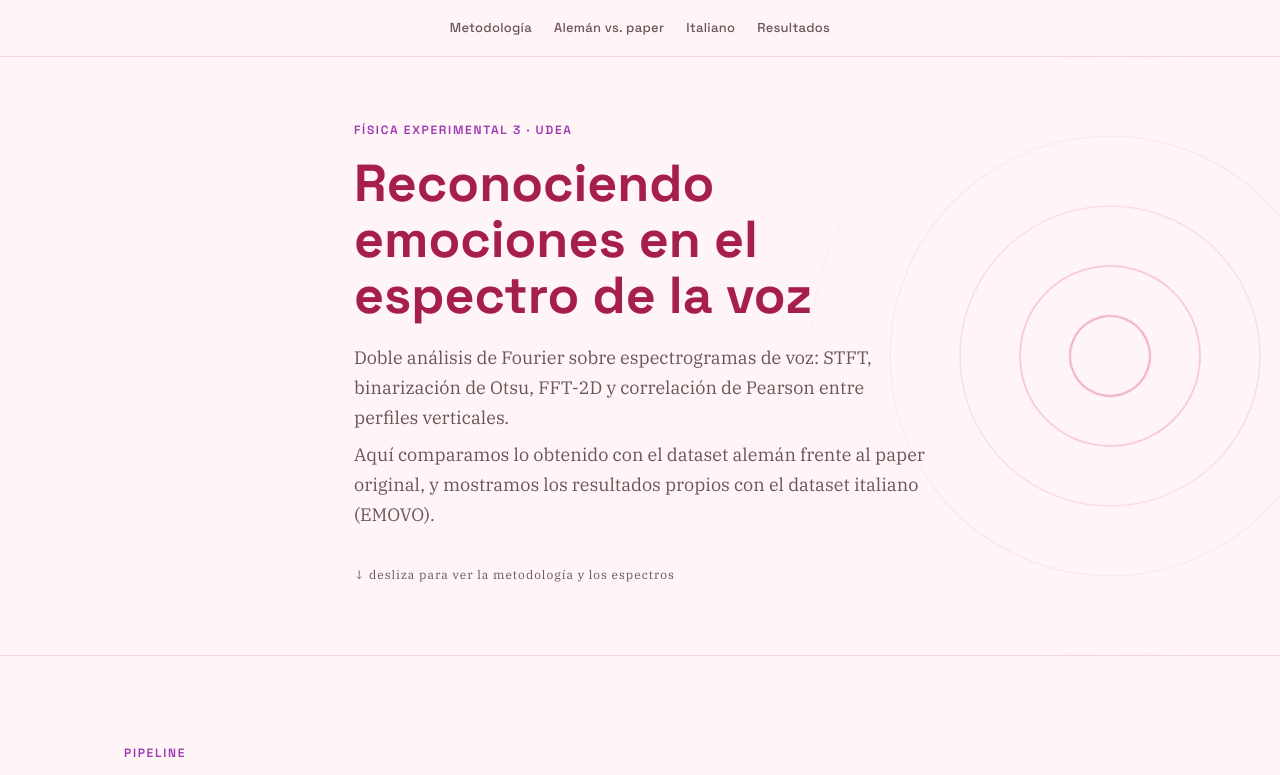
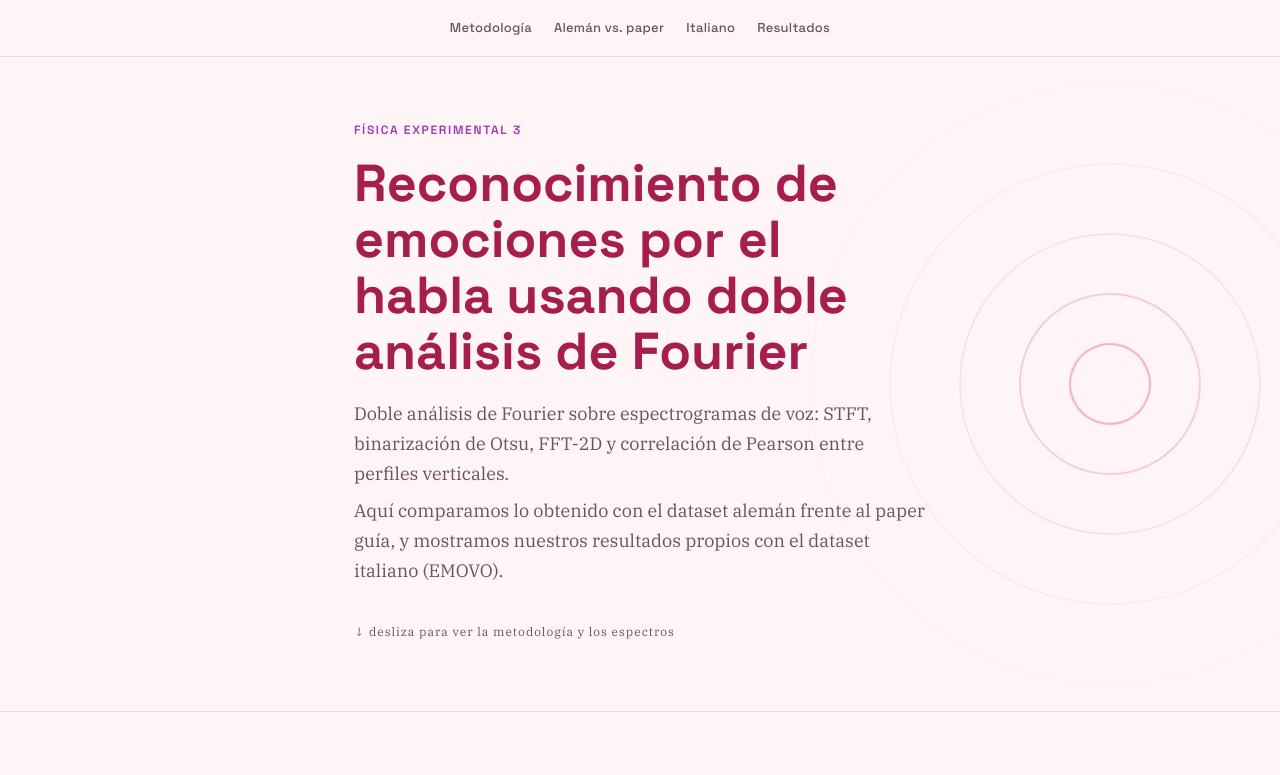
Before and after one commit to anadelrio18/emociones-voz, a plain HTML site: page index.html in a window 1280 px wide. Shown: the top 775 px of the page. Drawn offline with Linux system fonts and the light colour scheme.

Commit message:
Update title and text for emotion recognition project

```diff
--- a/index.html
+++ b/index.html
@@ -3,7 +3,7 @@
 <head>
 <meta charset="UTF-8">
 <meta name="viewport" content="width=device-width, initial-scale=1.0">
-<title>Reconocimiento de emociones en el espectro — doble análisis de Fourier</title>
+<title>Reconocimiento de emociones por el habla usando doble análisis de Fourier</title>
 <link rel="preconnect" href="https://fonts.googleapis.com">
 <link rel="preconnect" href="https://fonts.gstatic.com" crossorigin>
 <link href="https://fonts.googleapis.com/css2?family=Space+Grotesk:wght@400;500;600;700&family=IBM+Plex+Serif:ital,wght@0,400;0,500;1,400&family=JetBrains+Mono:wght@400;500;700&display=swap" rel="stylesheet">
@@ -144,10 +144,10 @@
     </g>
   </svg>
   <div class="wrap hero-inner">
-    <p class="eyebrow">Física Experimental 3 · UdeA</p>
-    <h1>Reconociendo emociones en el espectro de la voz</h1>
+    <p class="eyebrow">Física Experimental 3 </p>
+    <h1>Reconocimiento de emociones por el habla usando doble análisis de Fourier</h1>
     <p class="lede">Doble análisis de Fourier sobre espectrogramas de voz: STFT, binarización de Otsu, FFT-2D y correlación de Pearson entre perfiles verticales.</p>
-    <p class="lede">Aquí comparamos lo obtenido con el dataset alemán frente al paper original, y mostramos los resultados propios con el dataset italiano (EMOVO).</p>
+    <p class="lede">Aquí comparamos lo obtenido con el dataset alemán frente al paper guía, y mostramos nuestros resultados propios con el dataset italiano (EMOVO).</p>
     <p class="scroll-cue">↓ desliza para ver la metodología y los espectros</p>
   </div>
 </section>
@@ -196,9 +196,6 @@
       <div class="stat"><div class="v">81.4%</div><div class="l">Exactitud (EMOVO, perfiles z-score)</div></div>
       <div class="stat"><div class="v">7</div><div class="l">Emociones evaluadas</div></div>
       <div class="stat"><div class="v">Pearson r</div><div class="l">Métrica de comparación de perfiles</div></div>
-    </div>
-    <div class="readout" id="readout"></div>
-    <p class="edit-note">Valores de ejemplo — edítalos en el bloque CORRELACIONES dentro del script al final del archivo.</p>
   </div>
 </section>
 
```
